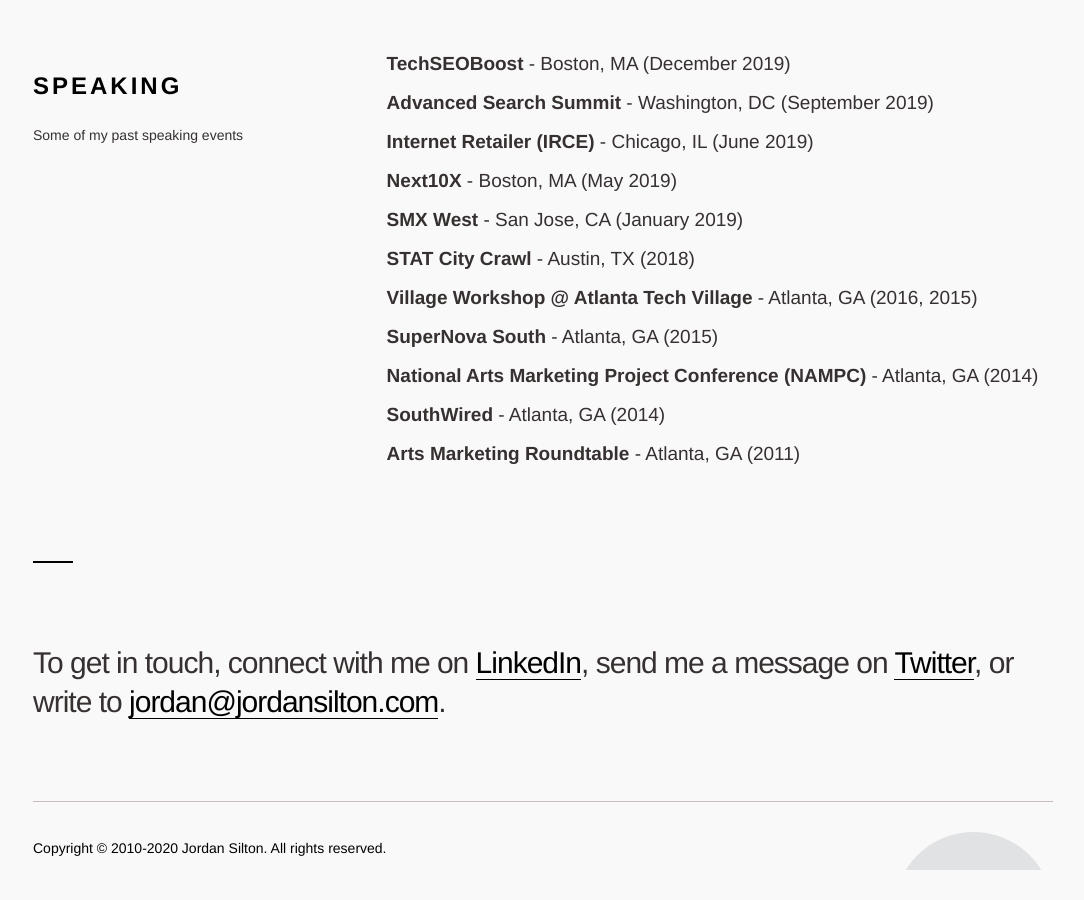
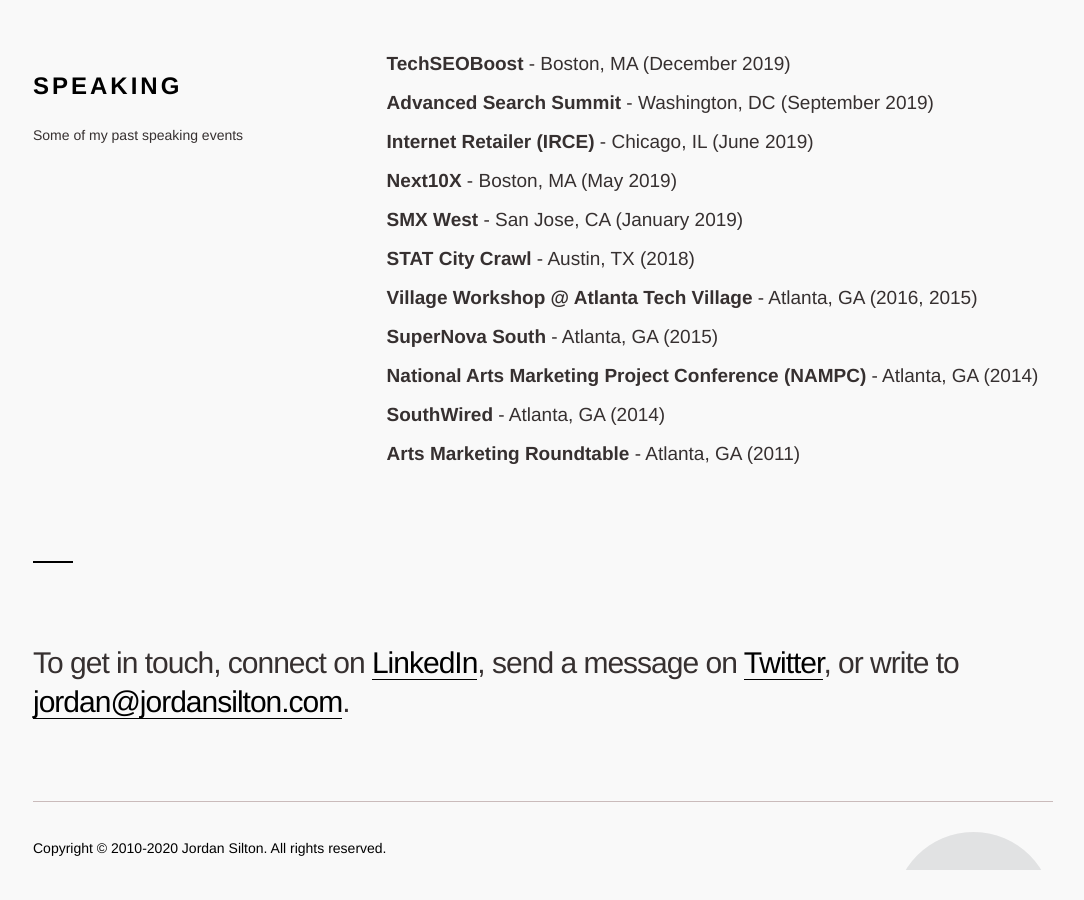
Before and after one commit to jsilton/jsilton.github.io, a Jekyll site: the page built from index.html, in a window 1280 px wide and 900 px high, scrolled down 2726 px. Shown: the whole window, without its empty margins (97-1181 px from the left). Built offline with Jekyll 4.4.1, drawn with Linux system fonts in a browser that asks for light colours.

Commit message:
Final touches pre-launch

```diff
--- a/_config.yml
+++ b/_config.yml
@@ -1,5 +1,5 @@
 name: Jordan Silton
-description: This is my website.
+description: SEO, Analytics, & Innovation
 permalink: /articles/:title
 plugins:
   - jekyll-redirect-from
--- a/_layouts/default.html
+++ b/_layouts/default.html
@@ -24,7 +24,7 @@
 			<hr>
 
 			<div class="row contact">
-				<p>To get in touch, connect with me on <a href="https://www.linkedin.com/in/jsilton/">LinkedIn</a>, send me a message on <a href="https://twitter.com/jsilton">Twitter</a>, or write to <a href="mailto:jordan@jordansilton.com">jordan@jordansilton.com</a>.</p>
+				<p>To get in touch, connect on <a href="https://www.linkedin.com/in/jsilton/">LinkedIn</a>, send a message on <a href="https://twitter.com/jsilton">Twitter</a>, or write to <a href="mailto:jordan@jordansilton.com">jordan@jordansilton.com</a>.</p>
 			</div>
 
 			<div class="row" style="margin-top:5rem;">
--- a/_layouts/post.html
+++ b/_layouts/post.html
@@ -3,7 +3,7 @@
 ---
 
 <div class="row headline">
-  <div class="nine columns">
+  <div class="twelve columns">
     <h1>{{ page.title }}</h1>
   </div>
 </div>
--- a/articles/index.html
+++ b/articles/index.html
@@ -15,7 +15,7 @@
 ---
 
 <div class="row headline">
-    <div class="nine columns">
+    <div class="twelve columns">
         <h1>Jordan Silton's Blog</h1>
     </div>
 </div>
--- a/index.html
+++ b/index.html
@@ -6,7 +6,7 @@
 ---
 
 <div class="row headline">
-    <div class="nine columns">
+    <div class="twelve columns">
         <h1>Jordan Silton</h1>
     </div>
 </div>
@@ -64,7 +64,7 @@
 <div class="row">
 	<div class="four columns">
 		<div class="row">
-			<h2>Articles</h2>
+			<h2><a href="/articles">Articles</a></h2>
 			<div class="subhead">
 				<p>Check out my blog posts</p>
 			</div>
--- a/robots.txt
+++ b/robots.txt
@@ -1,2 +1,2 @@
 User-agent: *
-Disallow: /
+Disallow:
```
Also changed, not shown: atom.xml (+6 -6 lines).
